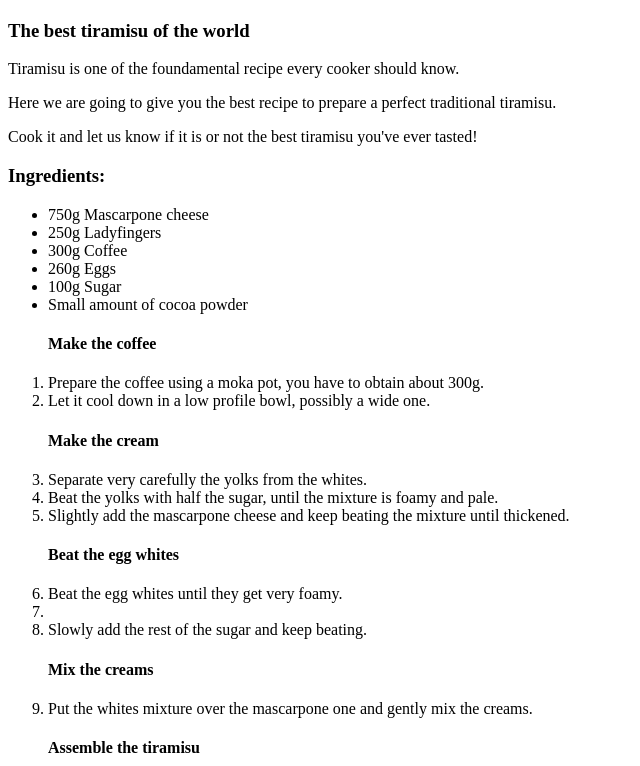
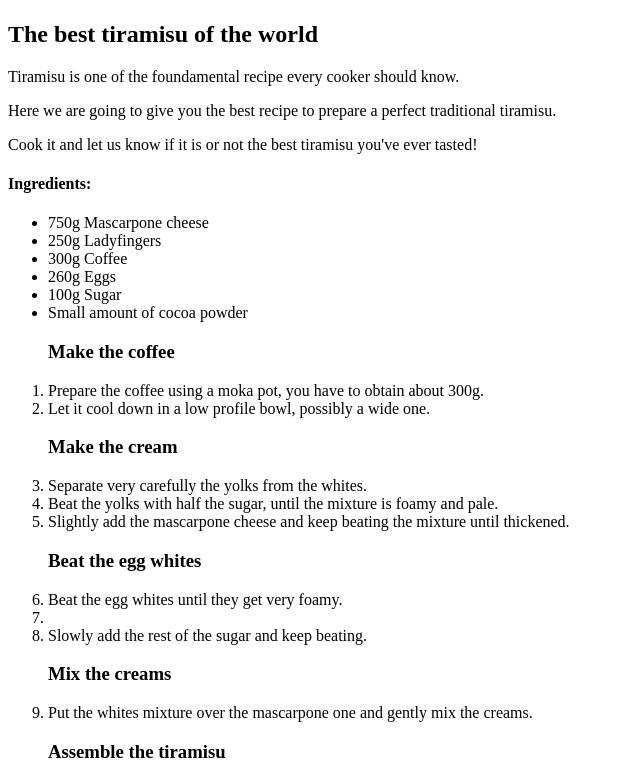
Before and after one commit to vonflafa/odin-recipes, a plain HTML site: page recipes/tiramisu.html in a window 1280 px wide. Shown: the part 383-1149 px from the top of the page, without its empty margins (0-640 px from the left). Drawn offline with Linux system fonts and the light colour scheme.

Commit message:
Fix headings in all pages

```diff
--- a/recipes/tiramisu.html
+++ b/recipes/tiramisu.html
@@ -8,12 +8,12 @@
     <body>
         <h1>How to make a perfect tiramisu</h1>
         <img src=https://www.giallozafferano.it/images/237-23742/Tiramisu_450x300.jpg alt="A very well stratified tiramisu">
-        <h3>The best tiramisu of the world</h3>
+        <h2>The best tiramisu of the world</h2>
         <p>Tiramisu is one of the foundamental recipe every cooker should know.</p>
         <p>Here we are going to give you the best recipe to prepare a perfect traditional tiramisu.</p>
         <p>Cook it and let us know if it is or not the best tiramisu you've ever tasted!</p>
 
-        <h3>Ingredients:</h3>
+        <h4>Ingredients:</h3>
 
         <ul>
             <li>750g Mascarpone cheese</li>
@@ -25,25 +25,25 @@
         </ul>
 
         <ol>
-                <h4>Make the coffee</h4>
+                <h3>Make the coffee</h3>
                 <li>Prepare the coffee using a moka pot, you have to obtain about 300g.</li>
                 <li>Let it cool down in a low profile bowl, possibly a wide one.</li>
 
 
-                <h4>Make the cream</h4>
+                <h3>Make the cream</h3>
                 <li>Separate very carefully the yolks from the whites.</li>
                 <li>Beat the yolks with half the sugar, until the mixture is foamy and pale.</li>
                 <li>Slightly add the mascarpone cheese and keep beating the mixture until thickened.</li>
 
-                <h4>Beat the egg whites</h4>
+                <h3>Beat the egg whites</h3>
                 <li>Beat the egg whites until they get very foamy.<li>
                 <li>Slowly add the rest of the sugar and keep beating.</li>
 
-                <h4>Mix the creams</h4>
+                <h3>Mix the creams</h3>
                 <li>Put the whites mixture over the mascarpone one and gently mix the creams.</li>
 
 
-                <h4>Assemble the tiramisu</h4>
+                <h3>Assemble the tiramisu</h3>
                 <li>Pour each ladyfinger into the coffee and let them soak for 2-3 seconds.</li>
                 <li>Create a first layer of soaked ladyfinger on the bottom of a baking dish.</li>
                 <li>Spread 1/3 of the cream over the ladyfingers.</li>
```
Also changed, not shown: recipes/caesar_salad.html (+5 -5 lines), recipes/lasagna.html (+4 -4 lines).
